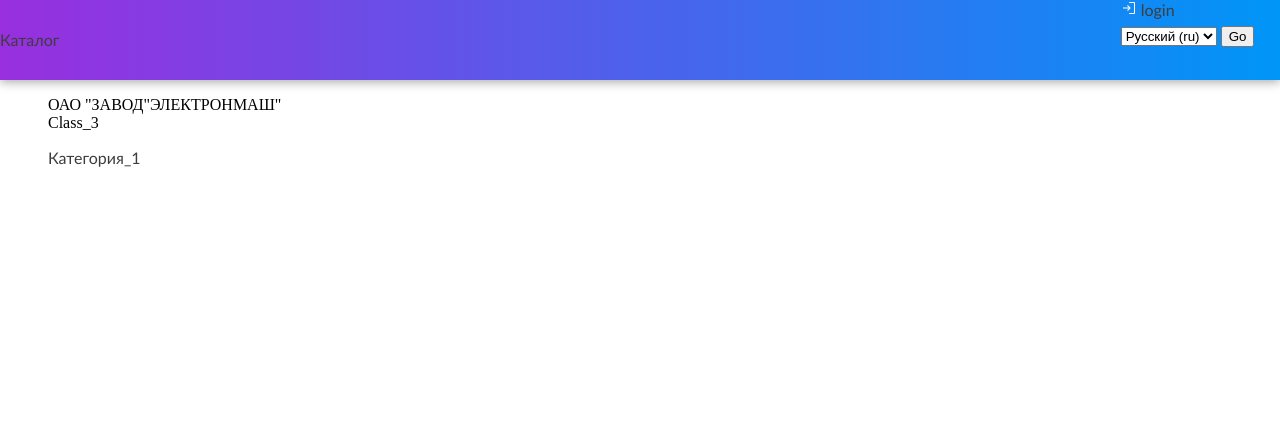
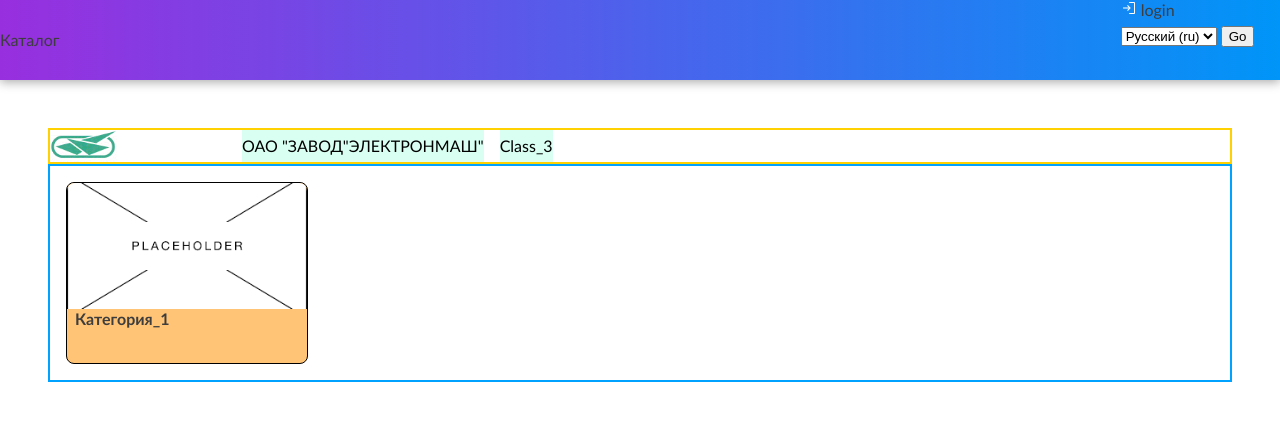
Before and after one commit to AlexeyKozinets/Planar_web_site, a Django app: a page that uses main_site/templates/catalog_categories.html in a window 1280 px wide. Shown: the top 421 px of the page. Run offline with Django 4.2, Linux system fonts and the light colour scheme; data comes from the database, SQL or seed files in the repository; both versions use the stored data as it was after the commit.

Commit message:
added catalog sltyles

```diff
--- a/main_site/templates/catalog_categories.html
+++ b/main_site/templates/catalog_categories.html
@@ -3,27 +3,47 @@
 {% load static %}
 
 {% block content %}
+<link rel="stylesheet" type="text/css" href="{% static 'css/catalog_styles.css' %}">
 
-    <div class="catalog_container" style="margin: 0em 3em">
+    <div class="catalog_container">
 
         {% for category in categories_list|slice:":1" %}
-        <p>
-            <div>{{category.company}}</div>
-            <div>{{category.equipment_class}}</div>
-        </p>
+
+            <div class="company_bar">
+                <div class="company_logo_container">
+                    <img src="{{ category.company.head_img.url }}" class="company_logo">
+                </div>
+                <div class="company_name_container">
+                    {{category.company}}
+                </div>
+                <div class="company_class_container">
+                    {{category.equipment_class}}
+                </div>
+            </div>
+
         {% endfor %}
 
+
+        <div class="product_bar">
             {% for category in categories_list %}
                 {% if category.is_published %}
-                <div class="caregory_container">
-                    <div calss="category">
+                    <div class="product_card">
                     <a href="{% url 'Main_site:catalog_items' category.equipment_class.slug category.slug %}">
+
+                        <div class="product_img_container">
+                            <img src="{% static 'place_holders/place_holder.png' %}" class="product_img">
+                        </div>
+
+                        <div class="product_name">
                             {{ category }}
+                        </div>
                     </a>
-                    </div>
                     </div>
                 {% endif %}
             {% endfor %}
+        </div>
+
+
 
     </div>
 
--- a/main_site/templates/edit_list.html
+++ b/main_site/templates/edit_list.html
@@ -9,7 +9,7 @@
 
 
 
-        <div class="buttons_container">
+        <div class="buttons_bar">
             <!-- forloop.counter - var which exist in for-tag and means number of iteration (1,2,3,...,end).
                 There exist different vars ( https://docs.djangoproject.com/en/4.1/ref/templates/builtins/ )-->
 
@@ -20,6 +20,7 @@
                 When str(forloop.counter) in url.path or str(0) in url.path then >id="defaultOpen"< is added to
                  button properties and script toggle the button to active -->
             <!-- ???? need think about using js insted django ???? -->
+            <div class="buttons_container">
                 {% for i in mod_list %}
                     {% if forloop.counter|stringformat:"i" in request.path or '0' in request.path %}
                         <button class="tablinks" onclick="openDataList(event, '{% trans i.1 %}')" id="defaultOpen">
@@ -49,6 +50,7 @@
                         </button>
                     {% endif %}
                 {% endfor %}
+            </div>
         </div>
 
 
--- /dev/null
+++ b/static/css/catalog_styles.css
@@ -0,0 +1,105 @@
+
+.catalog_container{
+    margin: 0em 3em;
+    margin-top: 3em;
+    font-family: Calibri;
+    font-size: 1em;
+}
+
+.company_products_container{
+    border: 3px solid rgb(92, 92, 92);
+    margin: 1em 1em;
+    border-radius: 0.5em;
+}
+
+
+
+/* ===== catalog/home company data ===== */
+.company_bar{
+    --company_heigth: 2em;
+    display: flex;
+    border: 2px solid rgb(255, 209, 2);
+    height: var(--company_heigth);
+}
+
+.company_logo_container{
+    width: 12em;
+    height: var(--company_heigth);
+}
+
+.company_logo{
+    /* width: 100%; */
+    height: 100%;
+}
+
+.company_name_container,
+.company_class_container,
+.company_category_container{
+   height: var(--company_heigth);
+   line-height: var(--company_heigth);
+   background-color: rgba(127, 255, 212, 0.301);
+   margin-right: 1em;
+}
+
+/* ===== catalog/home company data ===== */
+
+
+/* ===== catalog/home product data ===== */
+
+.product_bar{
+    border: 2px solid rgb(0, 162, 255);
+    display: flex;
+    flex-wrap: wrap;
+}
+
+.product_card{
+    --card_width: 15em;
+    --card_height: calc(var(--card_width) * 0.75);
+    border: 1px solid black;
+    border-radius: 0.5em;
+    width: var(--card_width);
+    height: var(--card_height);
+    background-color: rgb(255, 196, 118);
+    margin: 1em;
+    -webkit-border-radius: 0.5em;
+    -moz-border-radius: 0.5em;
+    -ms-border-radius: 0.5em;
+    -o-border-radius: 0.5em;
+}
+
+.product_img_container{
+    width: 100%;
+    height: calc(var(--card_height) * 0.7);
+}
+
+.product_img{
+    height: 100%;
+    width: 100%;
+    object-fit: cover;
+    border-top-left-radius: 0.5em;
+    border-top-right-radius: 0.5em;
+}
+
+.product_name{
+    margin: 0em 0.5em;
+    font-size: 1em;
+    font-weight: 900;
+}
+
+.product_short_description{
+    margin: 0em 0.5em;
+}
+
+/* ===== catalog/home product data ===== */
+
+
+/* ===== catalog/categories product header ===== */
+
+.product_header{
+    display: flex;
+    border: 3px solid black;
+    margin: 1em 0em
+}
+
+
+/* ===== catalog/categories product header ===== */
```
Also changed, not shown: main_site/templates/catalog_home.html (+24 -4 lines), main_site/templates/catalog_items.html (+30 -9 lines), main_site/templates/login.html (deleted, +0 -16 lines), main_site/templates/registration/login.html (+7 -4 lines), static/css/chapters_styles.css (+11 -27 lines), static/css/login_form_styles.css (added, +74 -0 lines), db.sqlite3, media/companies_uploads/Planar-SO_logo-small.png (added), media/companies_uploads/Planar-SO_logo_0LrXsCC.png (added), media/companies_uploads/logo_elemash-small.gif (added), media/companies_uploads/logo_elemash_full.gif (added), media/companies_uploads/logo_kbtem_planar-small-2.jpg (added), media/companies_uploads/logo_kbtem_planar_full.jpg (added), media/companies_uploads/logo_oes-small.jpg (added), 2 more files. Lines whose indentation alone changed are shown as unchanged.
